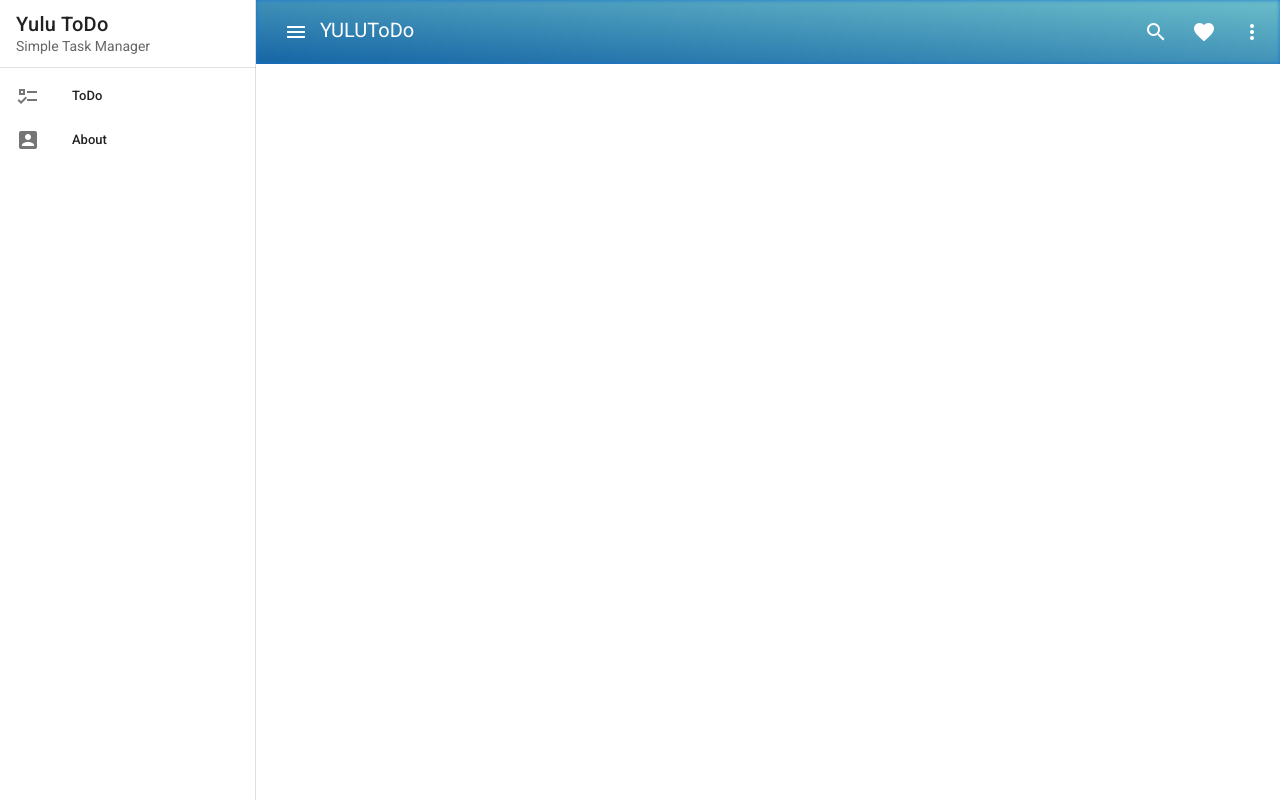
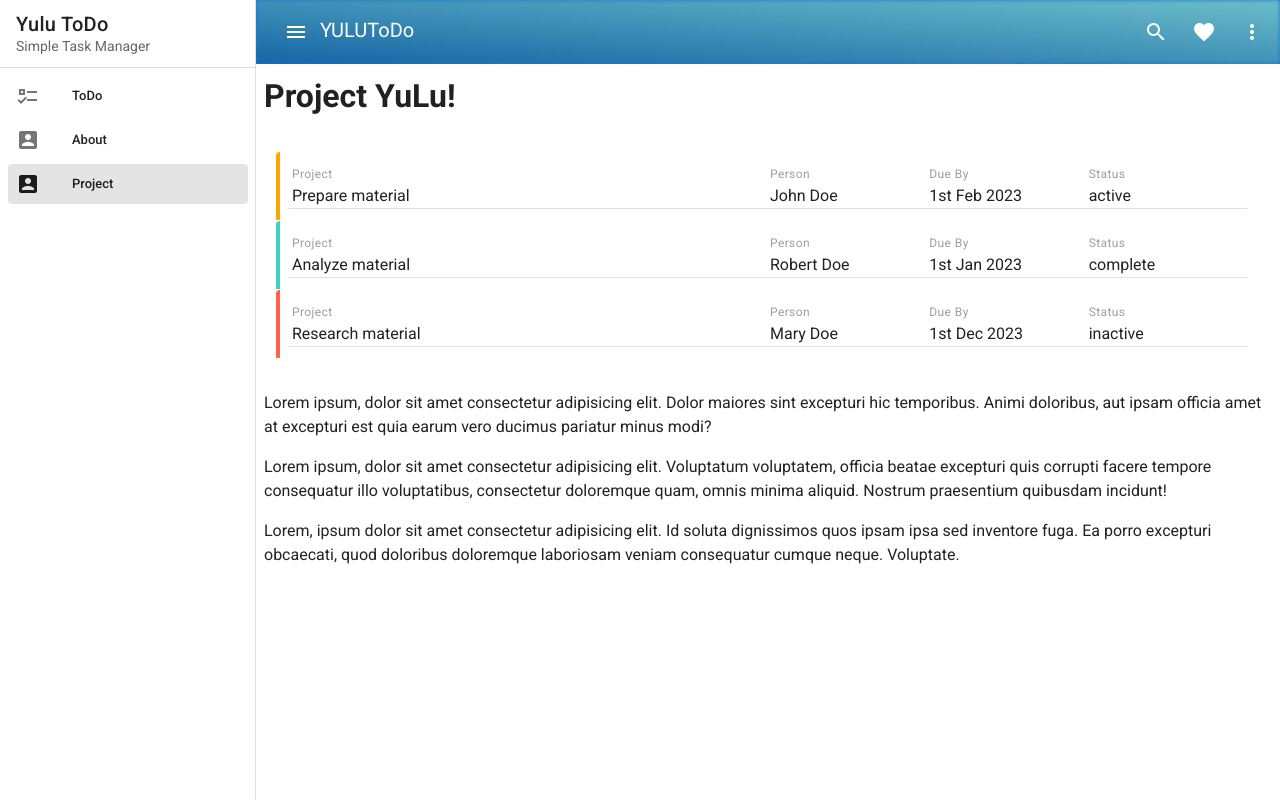
Before and after one commit to suthaharan/BasicVuetify, a Vue app in the folder vuetify-todo/: page /project in a window 1280 px wide. Built offline with nearby package versions, Linux system fonts and the light colour scheme.

Commit message:
project page with vcard and flex layout

```diff
--- a/vuetify-todo/src/App.vue
+++ b/vuetify-todo/src/App.vue
@@ -79,6 +79,11 @@
           icon: 'mdi-account-box',
           to: '/about'
         },
+        {
+          title: 'Project',
+          icon: 'mdi-account-box',
+          to: '/project'
+        },
       ],
       right: null,
     }),
--- a/vuetify-todo/src/router/index.js
+++ b/vuetify-todo/src/router/index.js
@@ -1,6 +1,7 @@
 import Vue from 'vue'
 import VueRouter from 'vue-router'
-import ToDoView from '../views/ToDo.vue'
+import ToDoView from '../views/ToDo'
+import ProjectView from '../views/ProjectView'
 
 Vue.use(VueRouter)
 
@@ -17,7 +18,12 @@ const routes = [
     // this generates a separate chunk (about.[hash].js) for this route
     // which is lazy-loaded when the route is visited.
     component: () => import(/* webpackChunkName: "about" */ '../views/AboutView.vue')
-  }
+  },
+  {
+    path: '/project',
+    name: 'project',
+    component: ProjectView
+  },
 ]
 
 const router = new VueRouter({
--- /dev/null
+++ b/vuetify-todo/src/views/ProjectView.vue
@@ -0,0 +1,79 @@
+<template>
+  <div class="project pa-2">
+    <h1 class="lighter--grey">Project YuLu!</h1>
+    <v-container class="my-5">
+      <v-card flat class="pa-3"  v-for="project in projects" :key="project.id">
+
+        <v-layout row wrap :class="`pa-3 project ${project.status}`">
+          <v-flex xs12 md6>
+            <!-- <v-btn outline block class="primary">1</v-btn> -->
+            <div class="caption grey--text">Project</div>
+            <div>{{project.title}}</div>
+          </v-flex>
+          <v-flex xs6 sm4 md2>
+            <!-- <v-btn outline block class="primary">2</v-btn> -->
+            <div class="caption grey--text">Person</div>
+            <div>{{project.person}}</div>
+          </v-flex>
+          <v-flex xs6 sm4 md2>
+            <!-- <v-btn outline block class="primary">2</v-btn> -->
+            <div class="caption grey--text">Due By</div>
+            <div>{{project.due}}</div>
+          </v-flex>
+          <v-flex xs2 sm4 md2>
+            <div class="caption grey--text">Status</div>
+            <div>{{project.status}}</div>
+          </v-flex>
+
+        </v-layout>
+        <v-divider></v-divider>
+      </v-card>
+
+    </v-container>
+    <p>Lorem ipsum, dolor sit amet consectetur adipisicing elit. Dolor maiores sint excepturi hic temporibus. Animi doloribus, aut ipsam officia amet at excepturi est quia earum vero ducimus pariatur minus modi?</p>
+    <p>Lorem ipsum, dolor sit amet consectetur adipisicing elit. Voluptatum voluptatem, officia beatae excepturi quis corrupti facere tempore consequatur illo voluptatibus, consectetur doloremque quam, omnis minima aliquid. Nostrum praesentium quibusdam incidunt!</p>
+    <p>Lorem, ipsum dolor sit amet consectetur adipisicing elit. Id soluta dignissimos quos ipsam ipsa sed inventore fuga. Ea porro excepturi obcaecati, quod doloribus doloremque laboriosam veniam consequatur cumque neque. Voluptate.</p>
+  </div>
+</template>
+<script>
+  export default {
+    name: 'ProjectView',
+    data() {
+      return {
+        newTask: '',
+        projects: [
+            {
+            id: 1,
+            title: "Prepare material",
+            person: 'John Doe',
+            due: '1st Feb 2023',
+            status: 'active'
+          }, {
+            id: 2,
+            title: "Analyze material",
+            person: 'Robert Doe',
+            due: '1st Jan 2023',
+            status: 'complete'
+          }, {
+            id: 3,
+            title: "Research material",
+            person: 'Mary Doe',
+            due: '1st Dec 2023',
+            status: 'inactive'
+          }
+        ]
+      }
+    }
+  }
+  </script>
+  <style scoped>
+  .project.complete{
+    border-left: 4px solid #3cd1c2;
+  }
+  .project.active{
+    border-left: 4px solid orange;
+  }
+  .project.inactive{
+    border-left: 4px solid tomato;
+  }
+  </style>
```
